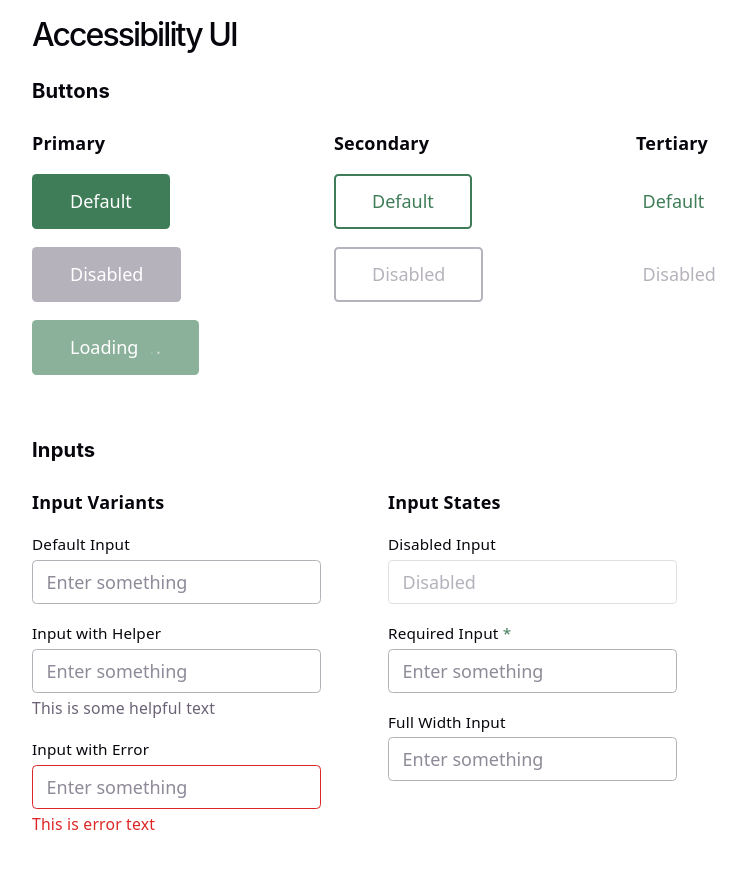
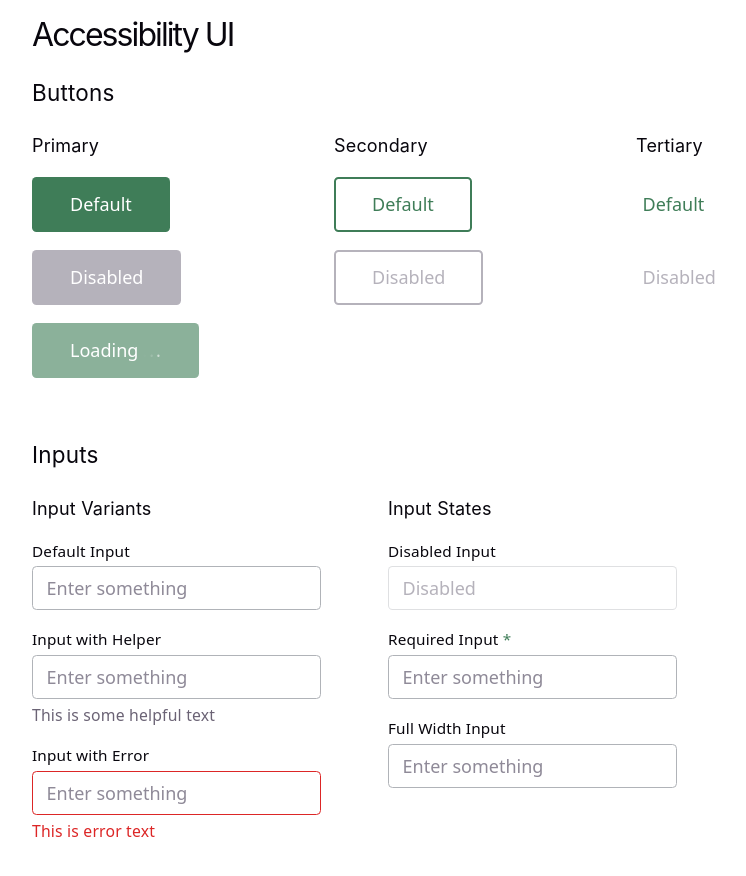
Before and after one commit to lynnerang/access-ui, a React (Vite) app: page / in a window 1280 px wide. Shown: the top 876 px of the page, without its empty margins (22-768 px from the left). Built offline with nearby package versions, Linux system fonts and the light colour scheme.

Commit message:
Refine styling of headings

```diff
--- a/src/components/App.scss
+++ b/src/components/App.scss
@@ -14,23 +14,23 @@
   color: vars.$text;
 
   h1 {
-    margin: 0;
-    font-family: vars.$font-heading;
     font-size: vars.$heading-1;
     line-height: 1.05;
-    color: vars.$text-h;
+  }
+
+
+  h2 {
+    margin: 0 0 vars.$space-lg 0;
+    font-size: vars.$heading-2;
+  }
+
+  h3 {
+    font-size: vars.$heading-3;
   }
 
   .component-section {
     width: 100%;
     margin-bottom: vars.$space-xl;
-  }
-
-  .component-section > h2 {
-    margin: 0 0 vars.$space-lg 0;
-    font-size: vars.$heading-2;
-    font-weight: 700;
-    color: vars.$text-h;
   }
 
   .button-grid {
@@ -44,13 +44,6 @@
       flex-direction: column;
       gap: vars.$space-md;
       align-items: flex-start;
-    }
-
-    h3 {
-      margin: 0;
-      font-size: vars.$heading-3;
-      font-weight: 600;
-      color: vars.$text-h;
     }
   }
 
@@ -69,13 +62,6 @@
       align-items: flex-start;
     }
 
-    h3 {
-      margin: 0;
-      font-size: vars.$heading-3;
-      font-weight: 600;
-      color: vars.$text-h;
-    }
-
     @media (max-width: vars.$breakpoint-small) {
       display: grid;
       width: 100%;
--- a/src/styles/_variables.scss
+++ b/src/styles/_variables.scss
@@ -5,9 +5,9 @@ $font-heading: 'Inter', system-ui, 'Segoe UI', Roboto, sans-serif;
 $font-mono: ui-monospace, Consolas, 'Liberation Mono', Menlo, monospace;
 
 $heading-1: clamp(1.75rem, 2.5vw, 2.5rem);
-$heading-2: 1.125rem;
+$heading-2: 1.25rem;
 $heading-3: 1rem;
-$heading-4: 0.75rem;
+$heading-4: 0.875rem;
 
 $bg: #ffffff;
 $surface: #f8f6ff;
--- a/src/styles/index.scss
+++ b/src/styles/index.scss
@@ -55,9 +55,11 @@ body {
 }
 
 h1,
-h2 {
+h2,
+h3,
+h4 {
   font-family: vars.$font-heading;
-  font-weight: 500;
+  font-weight: 400;
   color: vars.$text-h;
   margin: 0;
 }
```
